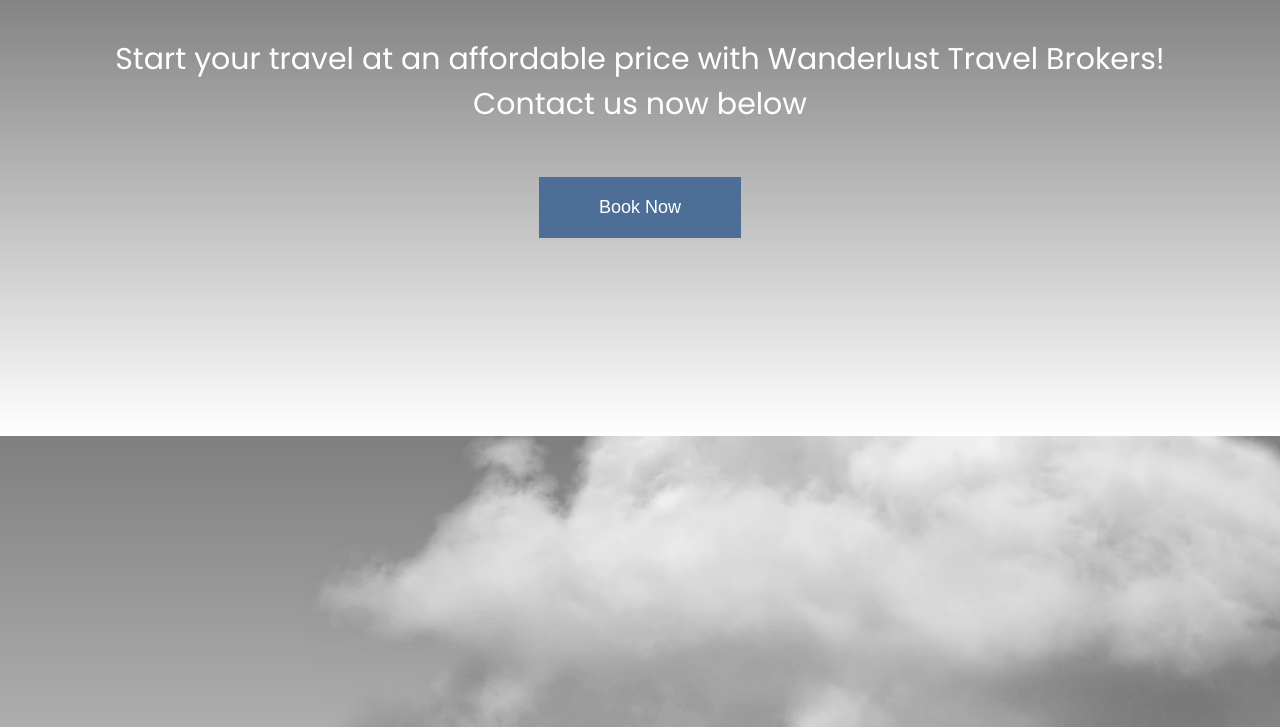
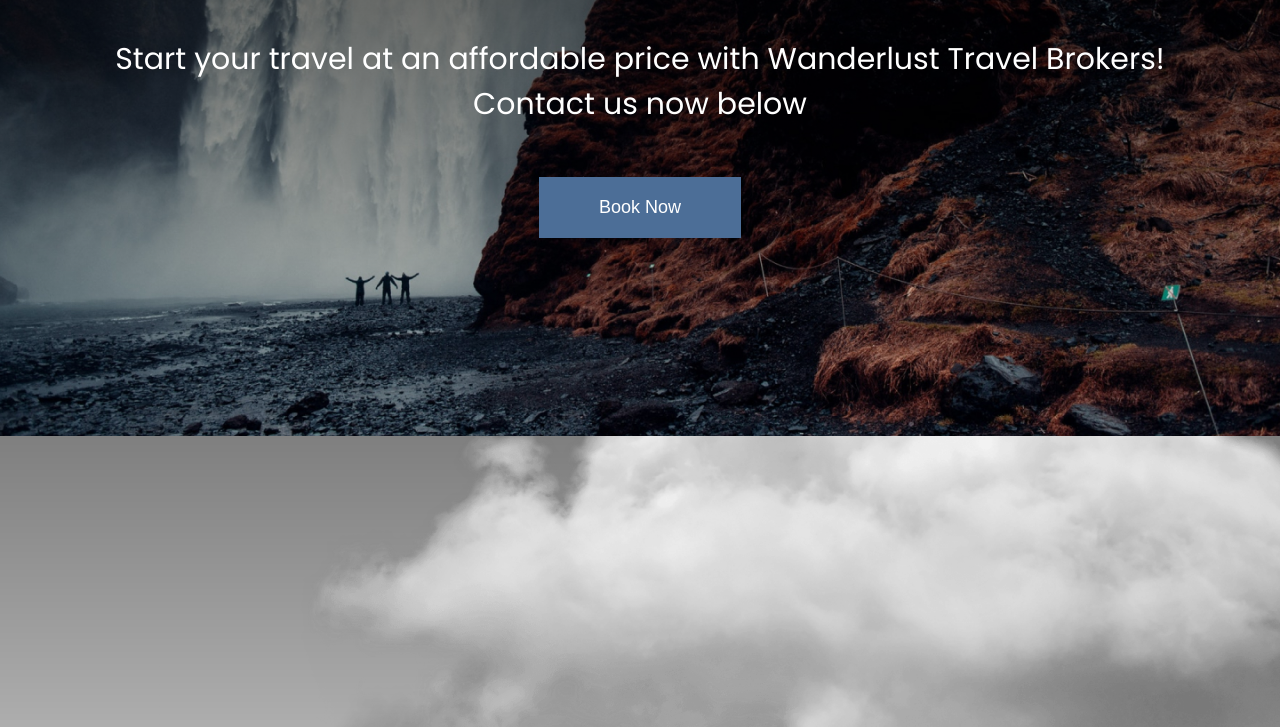
Before and after one commit to devindford/wanderlust_travel, a plain HTML site: page index.html in a window 1280 px wide. Shown: the part 355-1082 px from the top of the page. Drawn offline with Linux system fonts and the light colour scheme; files whose address does not match are found by name; a web font is replaced by a local one.

Commit message:
fixed path for hero bg img

```diff
--- a/style/style.scss
+++ b/style/style.scss
@@ -96,7 +96,7 @@ nav ul {
 
 .hero {
   background: linear-gradient(rgba(0, 0, 0, 0.8), transparent),
-    url("./img/landing-page.jpg");
+    url("../img/landing-page.jpg");
   min-height: 90vh;
   background-repeat: no-repeat;
   background-size: cover;
```
Also changed, not shown: style/style.css, 1 other file.
